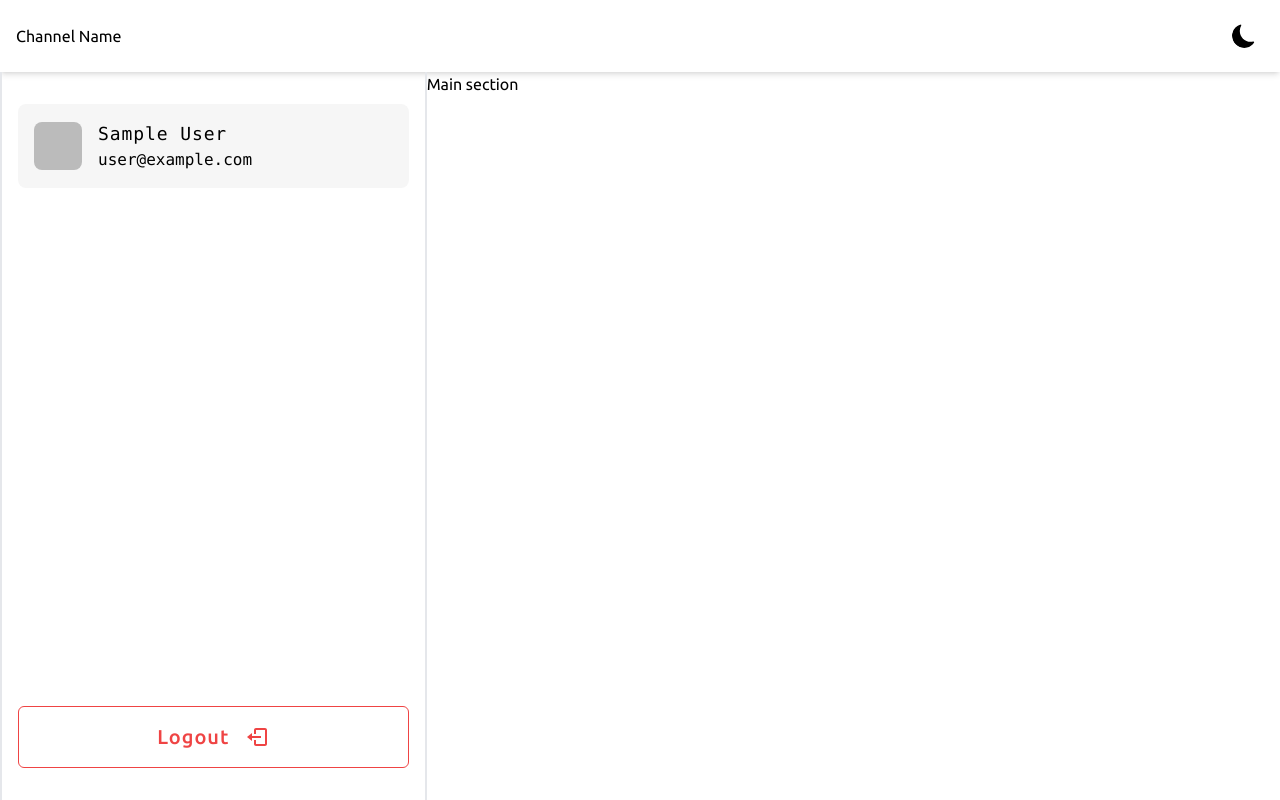
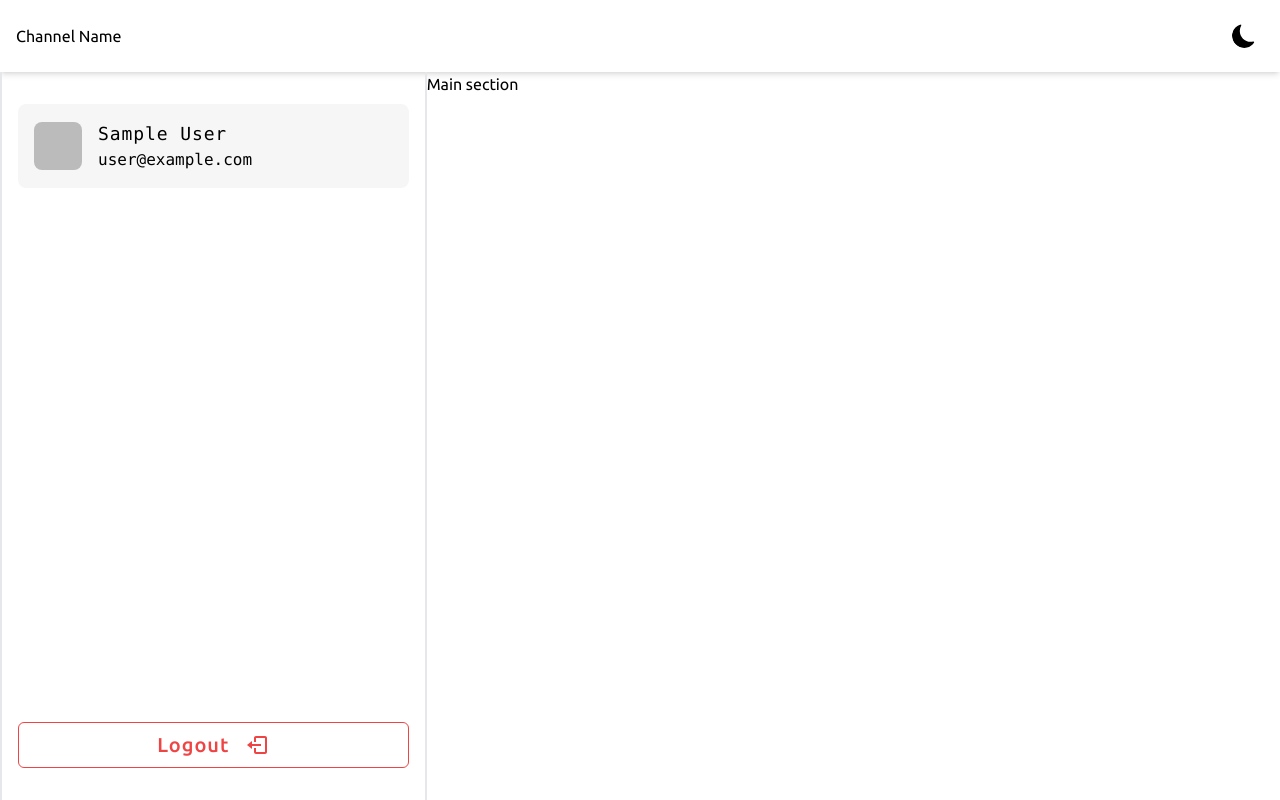
Before and after one commit to Manthan-Kuber/ChatVerse, a Next.js app: page /chats in a window 1280 px wide. Built offline with nearby package versions, Linux system fonts and the light colour scheme; no server answers; sample sign-in values are in the browser's storage.

Commit message:
feat: add signout on click

```diff
--- a/src/components/Sidebar.tsx
+++ b/src/components/Sidebar.tsx
@@ -1,8 +1,16 @@
-import { useSession } from "next-auth/react";
+import { signOut, useSession } from "next-auth/react";
+import { useRouter } from "next/router";
 import { BiLogOut } from "react-icons/bi";
 
 const Sidebar = () => {
   const { data: session } = useSession();
+  const { push } = useRouter();
+
+  async function handleSignOut() {
+    const res = await signOut({ redirect: false, callbackUrl: "/auth/signin" });
+    push(res.url);
+  }
+
   return (
     <div className=" flex min-h-[calc(100vh-72px)] flex-col justify-between px-4 py-8 sm:border-x-2 ">
       <div className="flex items-center gap-4 rounded-lg bg-neutral-400 bg-opacity-10 p-4 backdrop-blur-lg">
@@ -33,9 +41,10 @@ const Sidebar = () => {
           )}
         </div>
       </div>
-      {/* Logout btn  */}
-      {/* TODO Signout on click */}
-      <button className="mx-auto flex w-full items-center justify-center gap-4 rounded-md border border-red-500 p-4 text-xl font-medium tracking-wider text-red-500 transition-colors duration-200 hover:bg-red-500 hover:text-white">
+      <button
+        className="mx-auto flex w-full items-center justify-center gap-4 rounded-md border border-red-500 p-2 text-xl font-medium tracking-wider text-red-500 transition-colors duration-200 hover:bg-red-500 hover:text-white"
+        onClick={handleSignOut}
+      >
         <span>Logout</span>
         <BiLogOut size={24} />
       </button>
--- a/src/pages/chats.tsx
+++ b/src/pages/chats.tsx
@@ -26,7 +26,7 @@ const chats = () => {
             )}
           </AnimatePresence>
         )}
-        <main className=" sm:pt-0">Main section</main>
+        <main>Main section</main>
       </div>
     </>
   );
```
